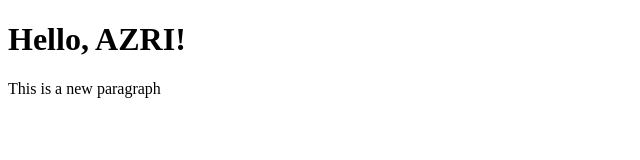
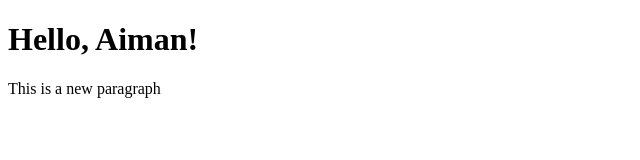
Before and after one commit to Zuli-kram/webdev_lab_1, a plain HTML site: page index.html in a window 1280 px wide. Shown: the full height of the page, 0-640 px from the left. Drawn offline with Linux system fonts and the light colour scheme.

Commit message:
Hello, Aiman!

```diff
--- a/index.html
+++ b/index.html
@@ -7,7 +7,7 @@
 
 </head>
 <body>
-    <h1>Hello, AZRI!</h1>
+    <h1>Hello, Aiman!</h1>
     <p>This is a new paragraph</p>
 </body>
 </html>
```
